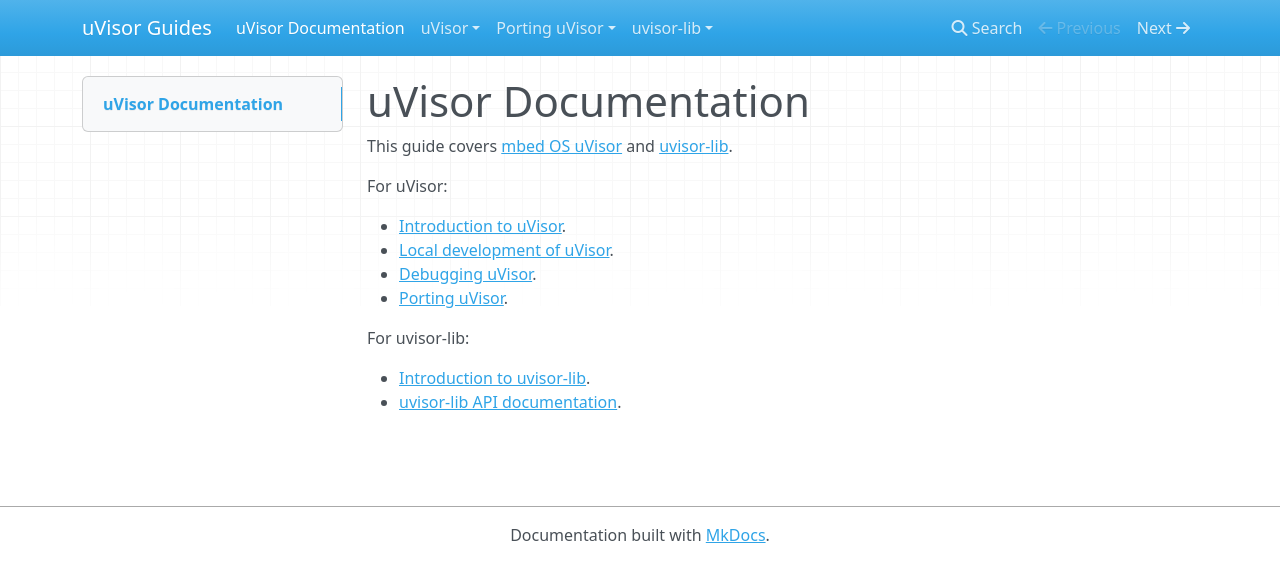
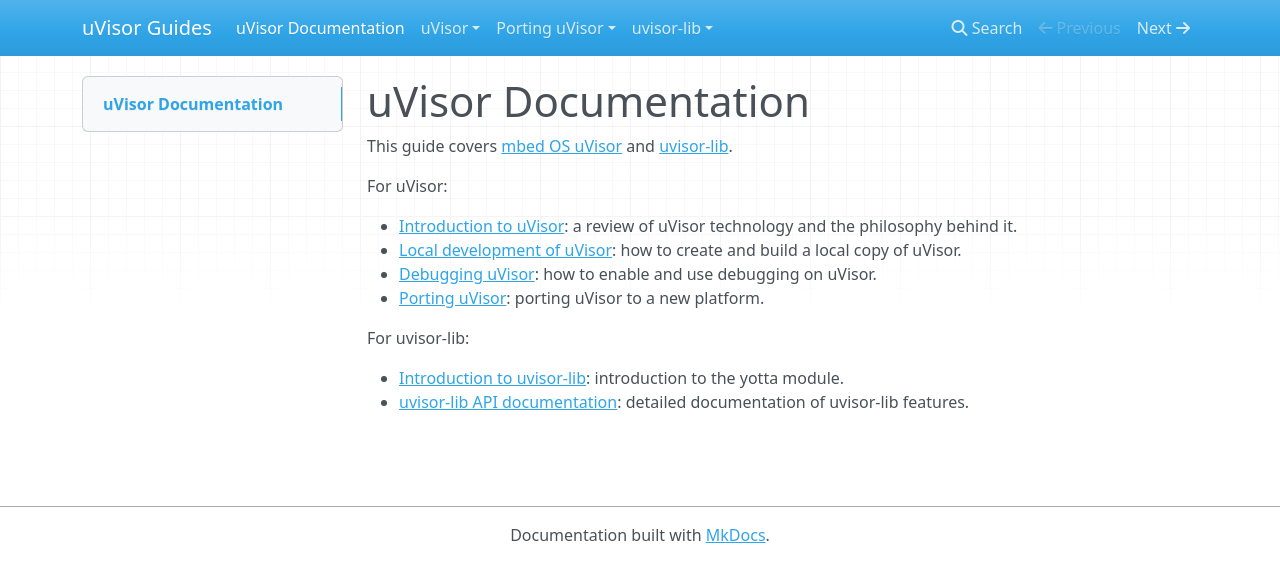
Before and after one commit to ARMmbed/uvisor_docs, an MkDocs documentation site: the page built from Docs/index.md, in a window 1280 px wide. Shown: the top 582 px of the page. Built offline with MkDocs 1.6.1, drawn with Linux system fonts in a browser that asks for light colours; nearby versions of some CDN libraries; old or Windows-style settings are respelled for this version of MkDocs.

Commit message:
Adding a bit of text

```diff
--- a/Docs/index.md
+++ b/Docs/index.md
@@ -4,12 +4,12 @@ This guide covers [mbed OS uVisor](https://github.com/ARMmbed/uvisor) and [uviso
 
 For uVisor:
 
-* [Introduction to uVisor](uVisor_intro.md).
-* [Local development of uVisor](Dev_Local.md).
-* [Debugging uVisor](Debugging.md).
-* [Porting uVisor](Porting.md).
+* [Introduction to uVisor](uVisor_intro.md): a review of uVisor technology and the philosophy behind it.
+* [Local development of uVisor](Dev_Local.md): how to create and build a local copy of uVisor.
+* [Debugging uVisor](Debugging.md): how to enable and use debugging on uVisor.
+* [Porting uVisor](Porting.md): porting uVisor to a new platform.
 
 For uvisor-lib:
 
-* [Introduction to uvisor-lib](lib_intro.md).
-* [uvisor-lib API documentation](lib_API.md).
+* [Introduction to uvisor-lib](lib_intro.md): introduction to the yotta module.
+* [uvisor-lib API documentation](lib_API.md): detailed documentation of uvisor-lib features.
```
